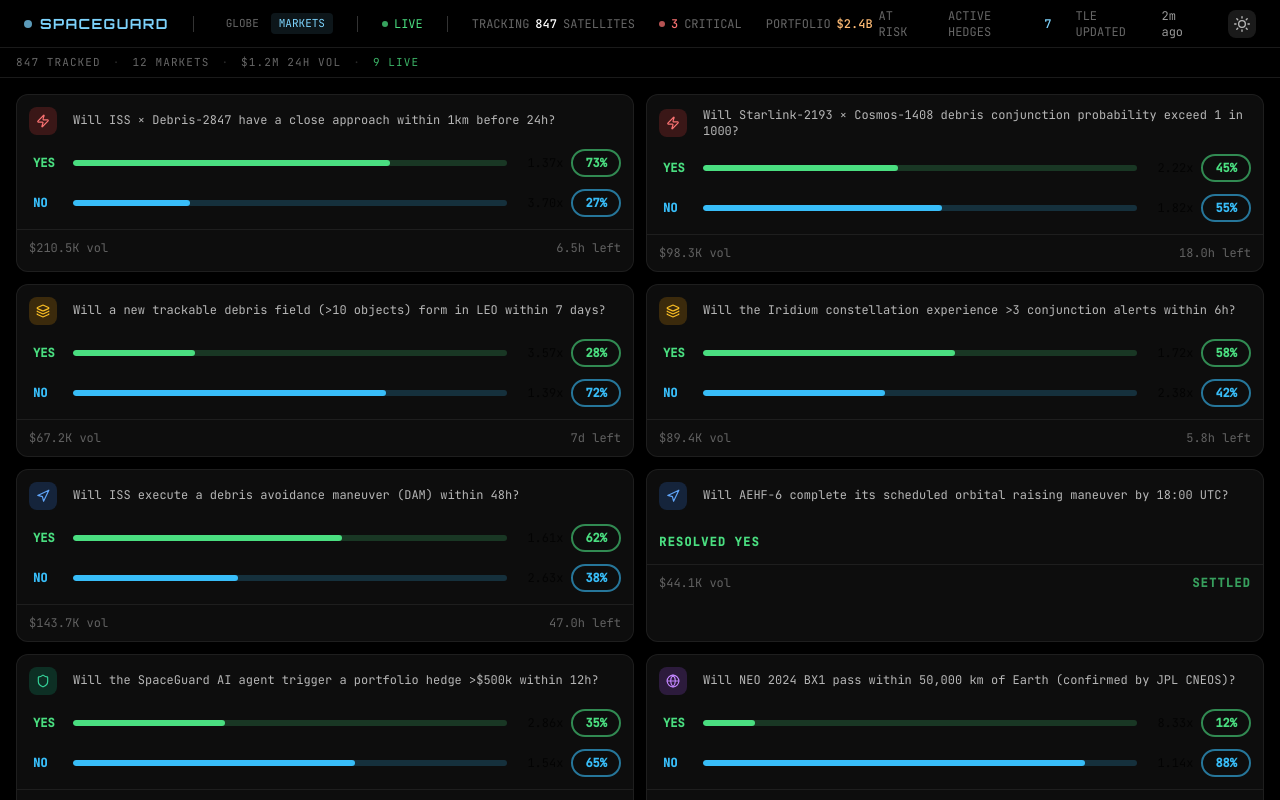
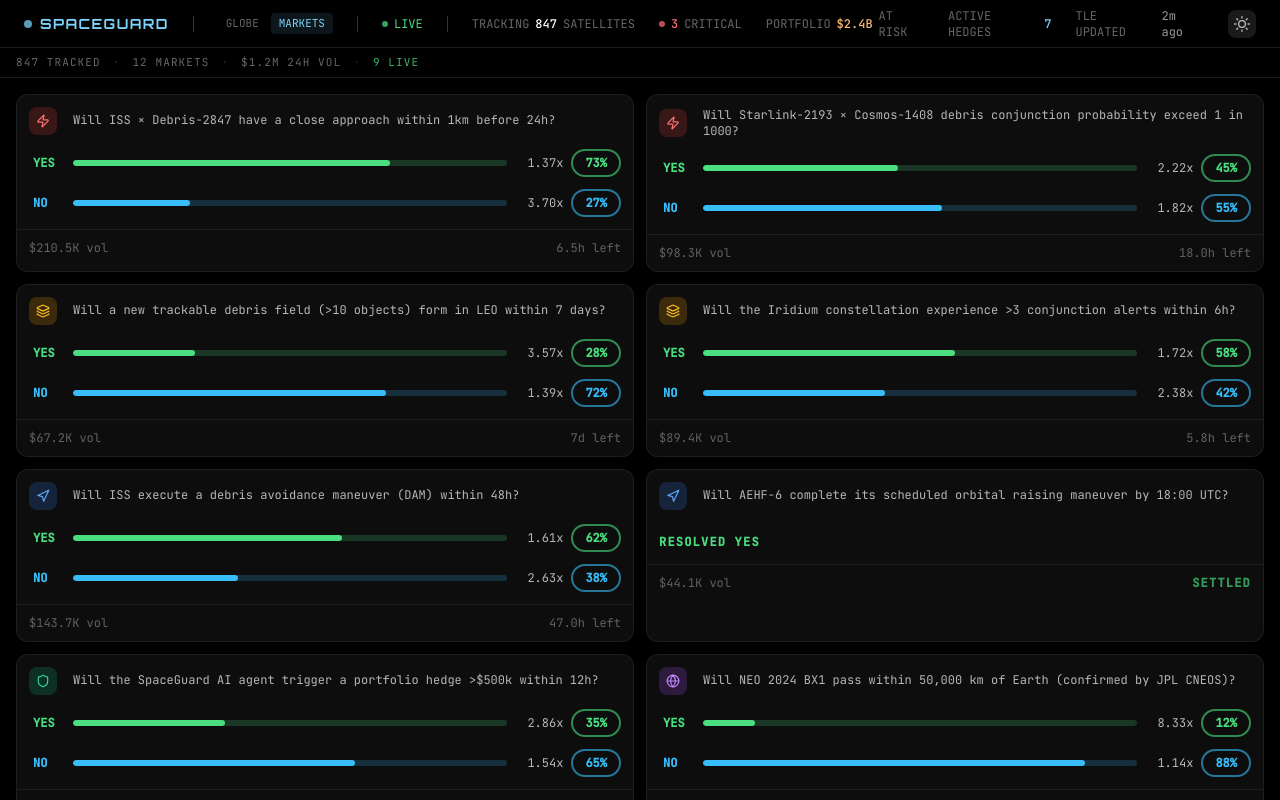
Before and after one commit to prashantsonibps/SpaceGuard, a Next.js app in the folder frontend/: page /prediction in a window 1280 px wide. Built offline with nearby package versions, Linux system fonts and the light colour scheme.

Commit message:
refactor: update styling in BuyPanel and PredictionCard for improved theme integration

```diff
--- a/frontend/src/components/Prediction/BuyPanel.tsx
+++ b/frontend/src/components/Prediction/BuyPanel.tsx
@@ -136,7 +136,7 @@ export function BuyPanel({ market, userId, defaultSide }: BuyPanelProps) {
         <div className={`flex justify-between ${fontSize.small} font-mono`}>
           <span className={tp.muted}>POTENTIAL RETURN</span>
           <span className={`${ac.text} tabular-nums`}>
-            ${potentialReturn.toFixed(2)} <span className={tp.faint}>{multiplier}x</span>
+            ${potentialReturn.toFixed(2)} <span className={tp.secondary}>{multiplier}x</span>
           </span>
         </div>
         <div className={`flex justify-between ${fontSize.small} font-mono`}>
--- a/frontend/src/components/Prediction/PredictionCard.tsx
+++ b/frontend/src/components/Prediction/PredictionCard.tsx
@@ -61,6 +61,7 @@ function OptionRow({
   disabled?: boolean
 }) {
   const { theme } = useTheme()
+  const tp = textOpacity[theme]
   const gr = green[theme]
   const barBg = color === 'green' ? gr.bgMuted : 'bg-sky-400/20'
   const barFill = color === 'green' ? gr.bg : 'bg-sky-400'
@@ -78,7 +79,7 @@ function OptionRow({
           style={{ width: `${Math.max(1, Math.min(100, pct))}%` }}
         />
       </div>
-      <span className={`${fontSize.base} font-mono tabular-nums shrink-0 w-12 text-right opacity-70`}>
+      <span className={`${fontSize.base} font-mono tabular-nums shrink-0 w-12 text-right ${tp.secondary}`}>
         {mult}
       </span>
       <button
```
